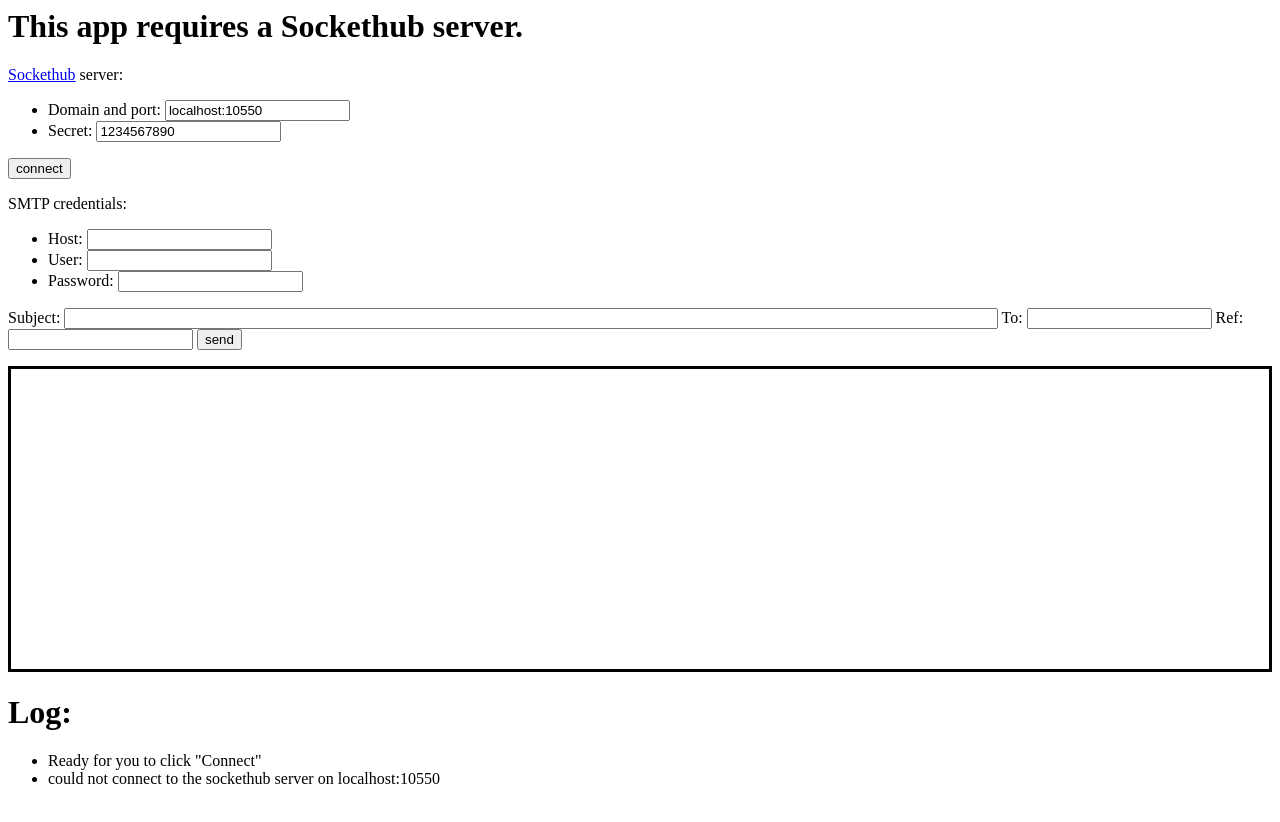
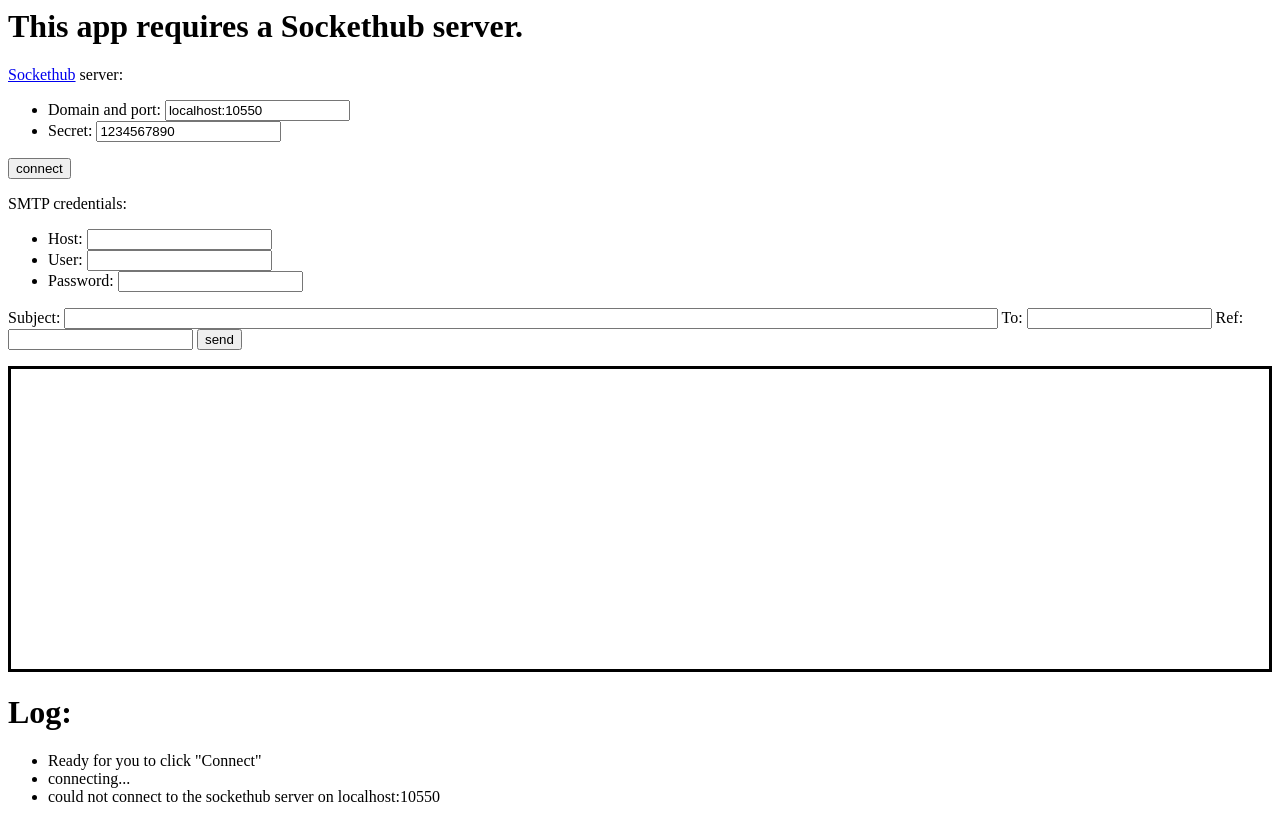
Before and after one commit to michielbdejong/email, a plain HTML site: page index.html in a window 1280 px wide. Both pictures are taken after a click on the input "connect". Drawn offline with Linux system fonts and the light colour scheme.

Commit message:
connecting can sometimes take a while, so display waiting message

```diff
--- a/index.html
+++ b/index.html
@@ -90,6 +90,7 @@
       }
     }
     function connect() {
+      log('connecting...');
       sockethub.connect(value('sockethubServer'), value('sockethubSecret'));
       sockethub.on('ready', function() {
         log('ready');
```
